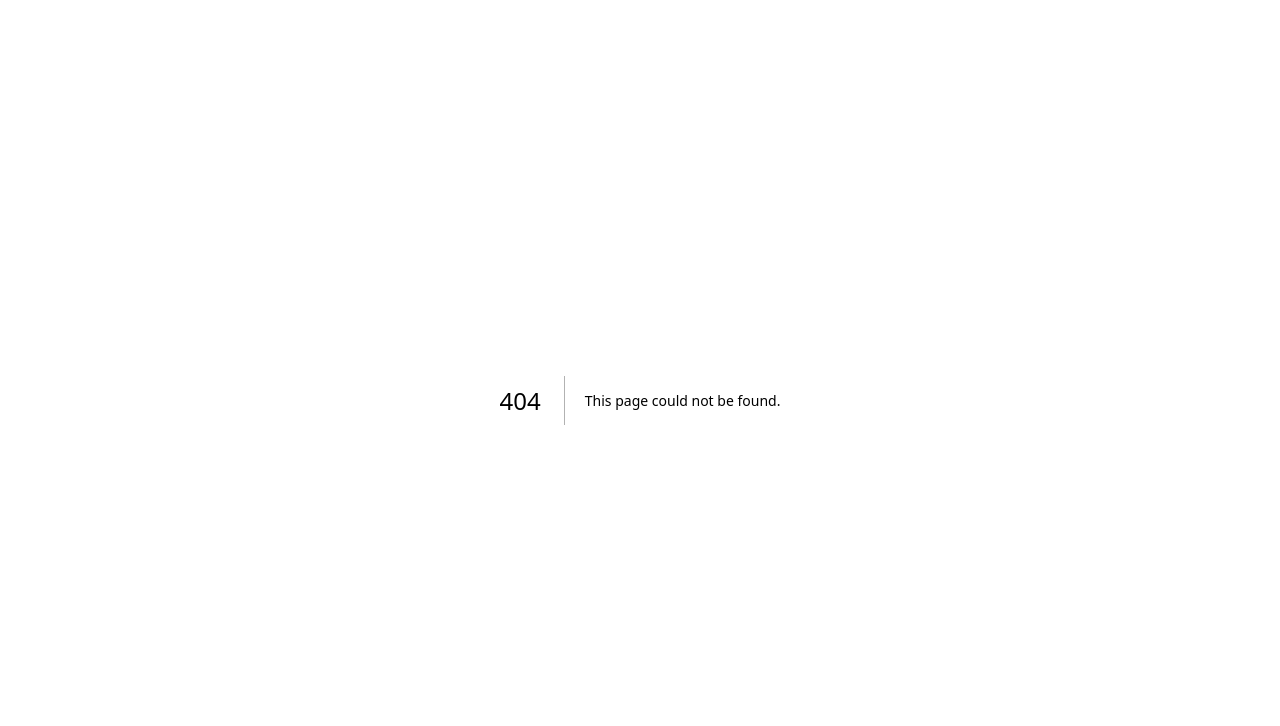
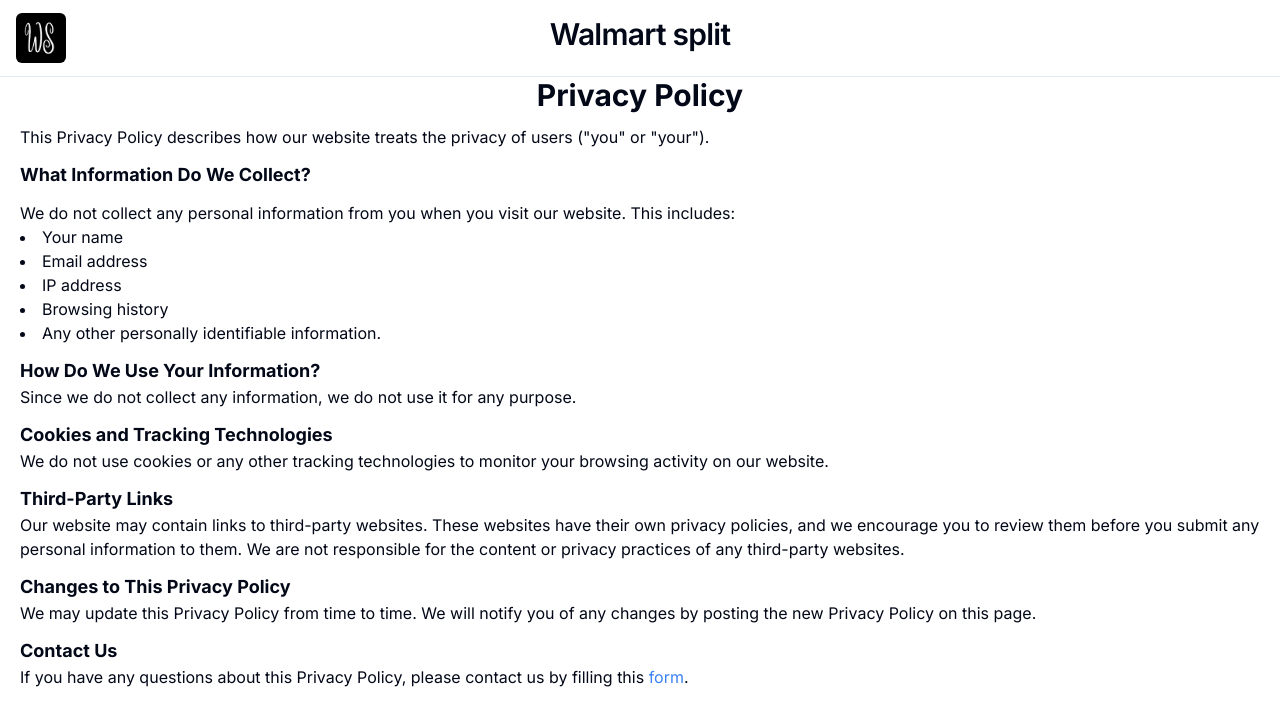
Before and after one commit to yaswanthtondepu/Splitzy, a Next.js app: page /privacypolicy in a window 1280 px wide. Before the commit this address had no page. Shown: the top 726 px of the page. Built offline with nearby package versions, Linux system fonts and the light colour scheme.

Commit message:
Added privacy policy

```diff
--- /dev/null
+++ b/app/privacypolicy/page.tsx
@@ -0,0 +1,104 @@
+"use client";
+import Image from "next/image";
+import Link from "next/link";
+import { useRouter } from "next/navigation";
+import { useEffect, useState } from "react";
+
+export default function Page() {
+    const [scrollPosition, setScrollPosition] = useState(0);
+    const router = useRouter();
+    useEffect(() => {
+        const handleScroll = () => {
+            setScrollPosition(window.scrollY);
+        };
+
+        window.addEventListener("scroll", handleScroll);
+        return () => {
+            window.removeEventListener("scroll", handleScroll);
+        };
+    }, []);
+    return (
+        <>
+            <div
+                className={`bg-white p-4  sticky z-10 top-0  left-0 right-0 text-center border-b align-center items-center flex justify-center ${
+                    scrollPosition > 0
+                        ? " backdrop-blur-sm bg-white/75 border-b-2  backdrop-filter"
+                        : ""
+                } `}
+            >
+                <Image
+                    className="absolute left-4 rounded-md cursor-pointer"
+                    src={"/walmart-split.jpg"}
+                    alt="Walmart Split Logo"
+                    width={50}
+                    height={50}
+                    onClick={() => router.push("/")}
+                />
+                <Link href={"/"}>
+                    <h2 className="scroll-m-20 pb-2 text-3xl font-semibold tracking-tight transition-colors first:mt-0">
+                        Walmart split
+                    </h2>
+                </Link>
+            </div>
+
+            <div>
+                <div className="text-3xl text-center font-bold">
+                    Privacy Policy
+                </div>
+                <div className="py-3 px-5">
+                    This Privacy Policy describes how our website treats the
+                    privacy of users ("you" or "your").{" "}
+                    <div>
+                        <div className="text-lg font-bold py-3">
+                            What Information Do We Collect?
+                        </div>
+                        We do not collect any personal information from you when
+                        you visit our website. This includes:
+                        <li>Your name</li>
+                        <li>Email address</li>
+                        <li>IP address</li>
+                        <li>Browsing history</li>
+                        <li>Any other personally identifiable information.</li>
+                        <div className="text-lg font-bold pt-3">
+                            How Do We Use Your Information?
+                        </div>{" "}
+                        Since we do not collect any information, we do not use
+                        it for any purpose.
+                        <div className="text-lg font-bold pt-3">
+                            Cookies and Tracking Technologies
+                        </div>{" "}
+                        We do not use cookies or any other tracking technologies
+                        to monitor your browsing activity on our website.
+                        <div className="text-lg font-bold pt-3">
+                            Third-Party Links
+                        </div>{" "}
+                        Our website may contain links to third-party websites.
+                        These websites have their own privacy policies, and we
+                        encourage you to review them before you submit any
+                        personal information to them. We are not responsible for
+                        the content or privacy practices of any third-party
+                        websites.
+                        <div className="text-lg font-bold pt-3">
+                            Changes to This Privacy Policy
+                        </div>{" "}
+                        We may update this Privacy Policy from time to time. We
+                        will notify you of any changes by posting the new
+                        Privacy Policy on this page.
+                        <div className="text-lg font-bold pt-3">Contact Us</div>
+                        If you have any questions about this Privacy Policy,
+                        please contact us by filling this{" "}
+                        <a
+                            target="_blank"
+                            rel="noreferrer"
+                            className="text-blue-500"
+                            href="https://forms.gle/kSkyFu45R85QbzQ76"
+                        >
+                            form
+                        </a>
+                        .
+                    </div>
+                </div>
+            </div>
+        </>
+    );
+}
```
